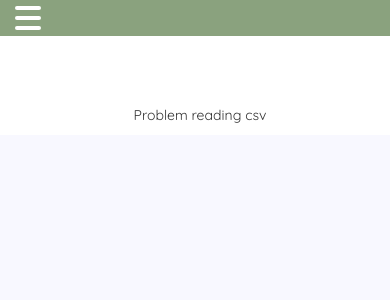
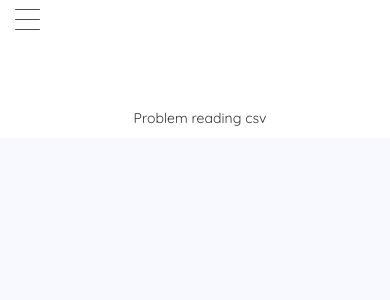
Before and after one commit to ucbnsu/website, a PHP site: page /pages/Core.php in a window 390 px wide. Shown: the top 300 px of the page. Run offline with PHP 8.4, Linux system fonts and the light colour scheme; data that the repository does not hold is empty; some libraries are stand-ins or nearby versions; some web fonts are replaced.

Commit message:
Fixed Mobile Menu

```diff
--- a/css/style.css
+++ b/css/style.css
@@ -24,7 +24,7 @@ Gill-Sans
 }
 
 .menu-btn div {
-    position: absolute;
+    position: fixed;
     left: 100%;
     top: 64%;
     padding-right: 8px;
@@ -38,16 +38,16 @@ Gill-Sans
 
 .menu-btn span {
     display: block;
-    width: 26px;
-    height: 4px;
-    margin: 6px 0;
-    background: #ffffff;
+    width: 25px;
+    height: 1px;
+    margin: 9px 0;
+    background: #4A4A4A;
     z-index: 99;
-    border-radius: 2px;
+    border-radius: 100px;
 }
 
 #mobile-div {
-    background: #8AA27E;
+    background: white;
 }
 
 .responsive-menu {
@@ -59,7 +59,7 @@ Gill-Sans
 }
 
 .responsive-menu li {
-    background: #8AA27E;
+    background: white;
     border-left: 4px solid #ffffff;
     border-top: 2px solid #ffffff;
     margin: 5px;
```
